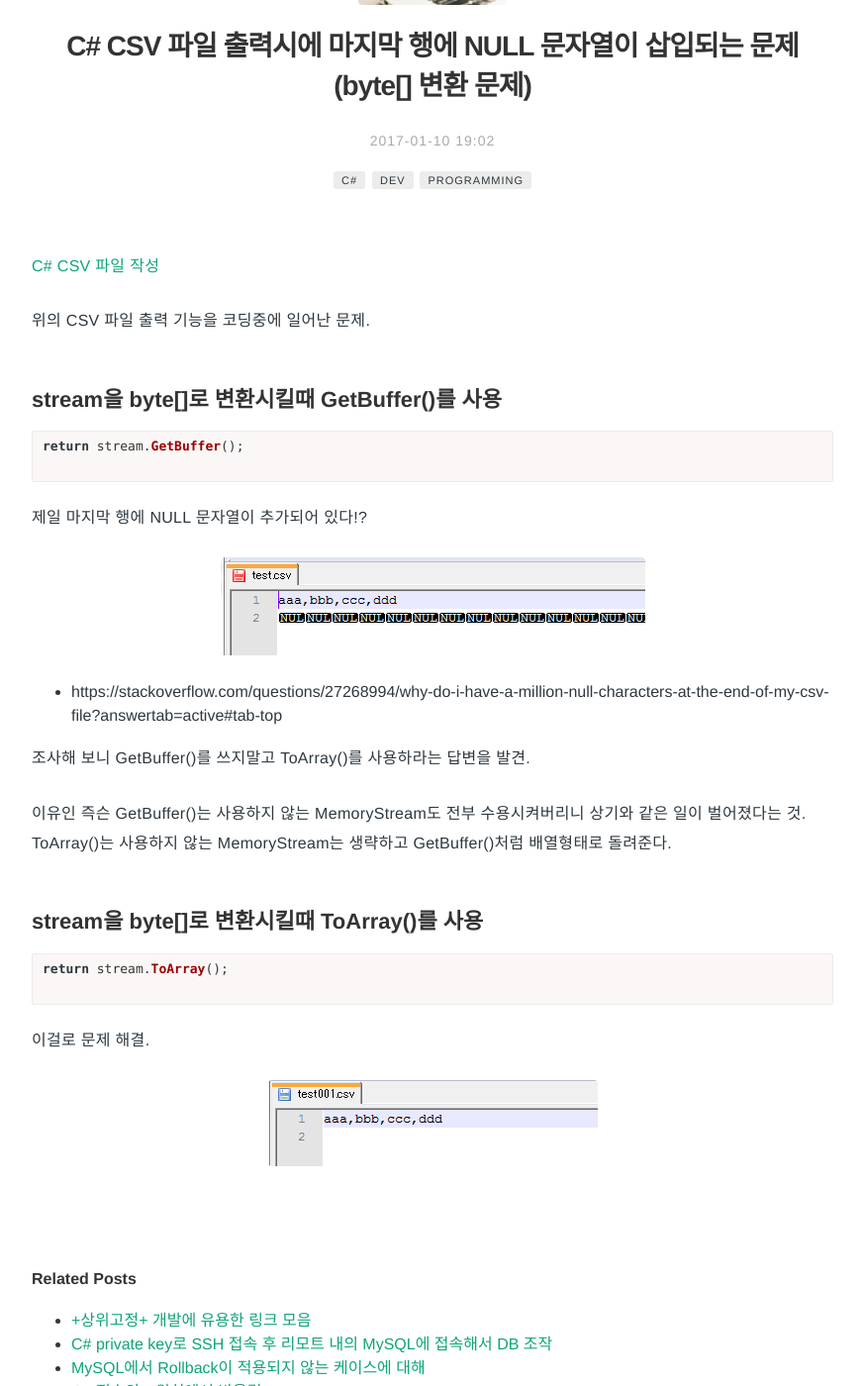
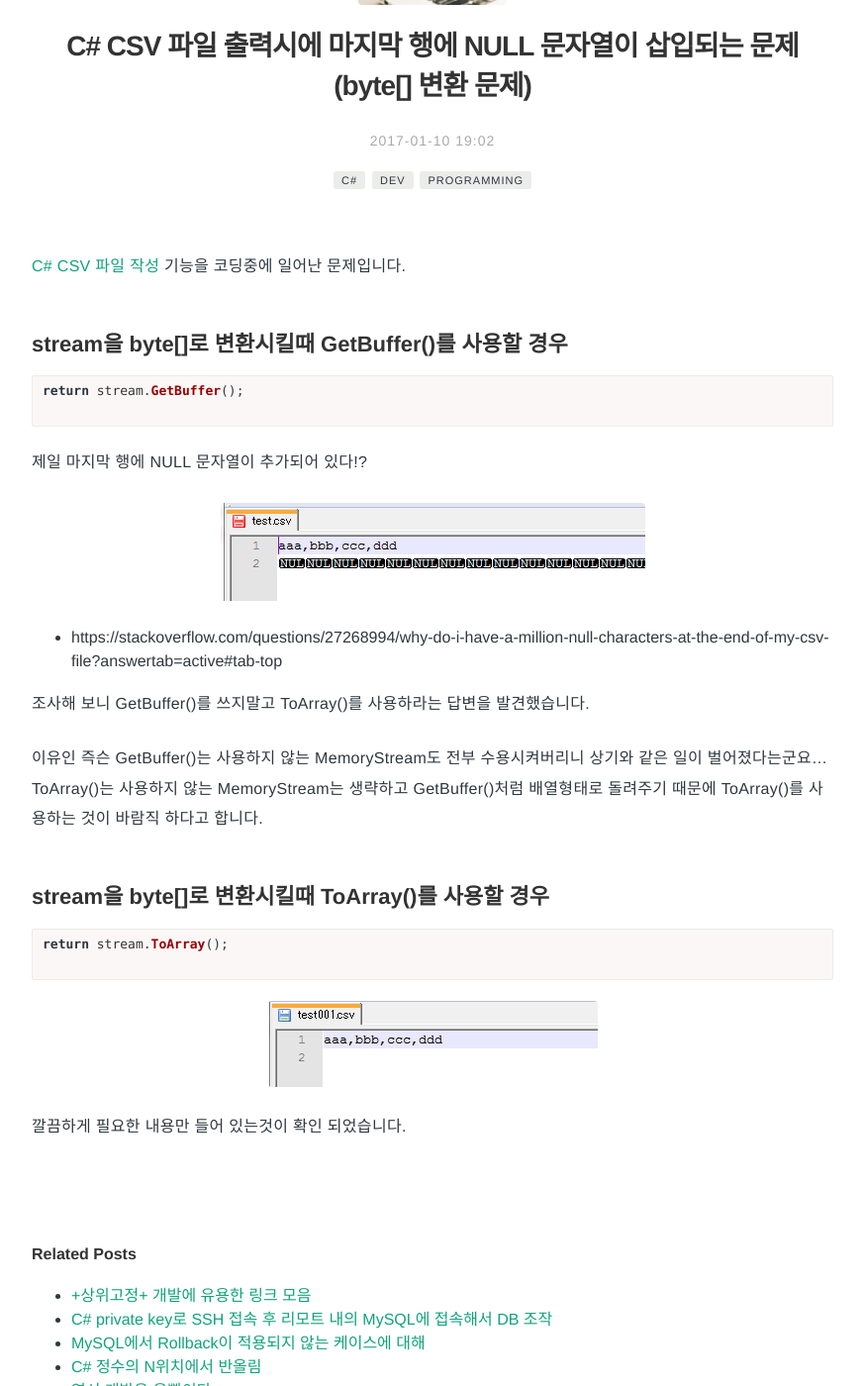
Before and after one commit to Pie001/pie001.github.io, a Jekyll site: the page built from _posts/2017-01-10-0039.md, in a window 1280 px wide and 1400 px high, scrolled down 220 px. Shown: the whole window at 99% size, without its empty margins (203-1076 px from the left). Built offline with Jekyll 4.4.1, drawn with Linux system fonts in a browser that asks for light colours; comment, search, counter and statistics services are not loaded.

Commit message:
Update 2017-01-10-0039.md

````diff
--- a/_posts/2017-01-10-0039.md
+++ b/_posts/2017-01-10-0039.md
@@ -15,12 +15,11 @@ category: blog
 author: pie
 description: C# CSV 파일 출력시에 마지막 행에 NULL 문자열이 삽입되는 문제(byte[] 변환 문제)
 ---
-[C# CSV 파일 작성](/entry/blog/0038/)
-
-위의 CSV 파일 출력 기능을 코딩중에 일어난 문제.
+[C# CSV 파일 작성](/entry/blog/0038/) 기능을 코딩중에 일어난 문제입니다.
 
 
-## stream을 byte[]로 변환시킬때 GetBuffer()를 사용
+## stream을 byte[]로 변환시킬때 GetBuffer()를 사용할 경우
+
 ```cs
 return stream.GetBuffer();
 
@@ -33,17 +32,18 @@ return stream.GetBuffer();
 
 - https://stackoverflow.com/questions/27268994/why-do-i-have-a-million-null-characters-at-the-end-of-my-csv-file?answertab=active#tab-top
 
-조사해 보니 GetBuffer()를 쓰지말고 ToArray()를 사용하라는 답변을 발견.
+조사해 보니 GetBuffer()를 쓰지말고 ToArray()를 사용하라는 답변을 발견했습니다.
 
-이유인 즉슨 GetBuffer()는 사용하지 않는 MemoryStream도 전부 수용시켜버리니 상기와 같은 일이 벌어졌다는 것.
-ToArray()는 사용하지 않는 MemoryStream는 생략하고 GetBuffer()처럼 배열형태로 돌려준다.
+이유인 즉슨 GetBuffer()는 사용하지 않는 MemoryStream도 전부 수용시켜버리니 상기와 같은 일이 벌어졌다는군요... ToArray()는 사용하지 않는 MemoryStream는 생략하고 GetBuffer()처럼 배열형태로 돌려주기 때문에 ToArray()를 사용하는 것이 바람직 하다고 합니다.
 
 
-## stream을 byte[]로 변환시킬때 ToArray()를 사용
+## stream을 byte[]로 변환시킬때 ToArray()를 사용할 경우
+
 ```cs
 return stream.ToArray();
 
 ```
-이걸로 문제 해결.
 
 ![0039-2](/assets/images/post/0039-2.png)
+
+깔끔하게 필요한 내용만 들어 있는것이 확인 되었습니다.
````
